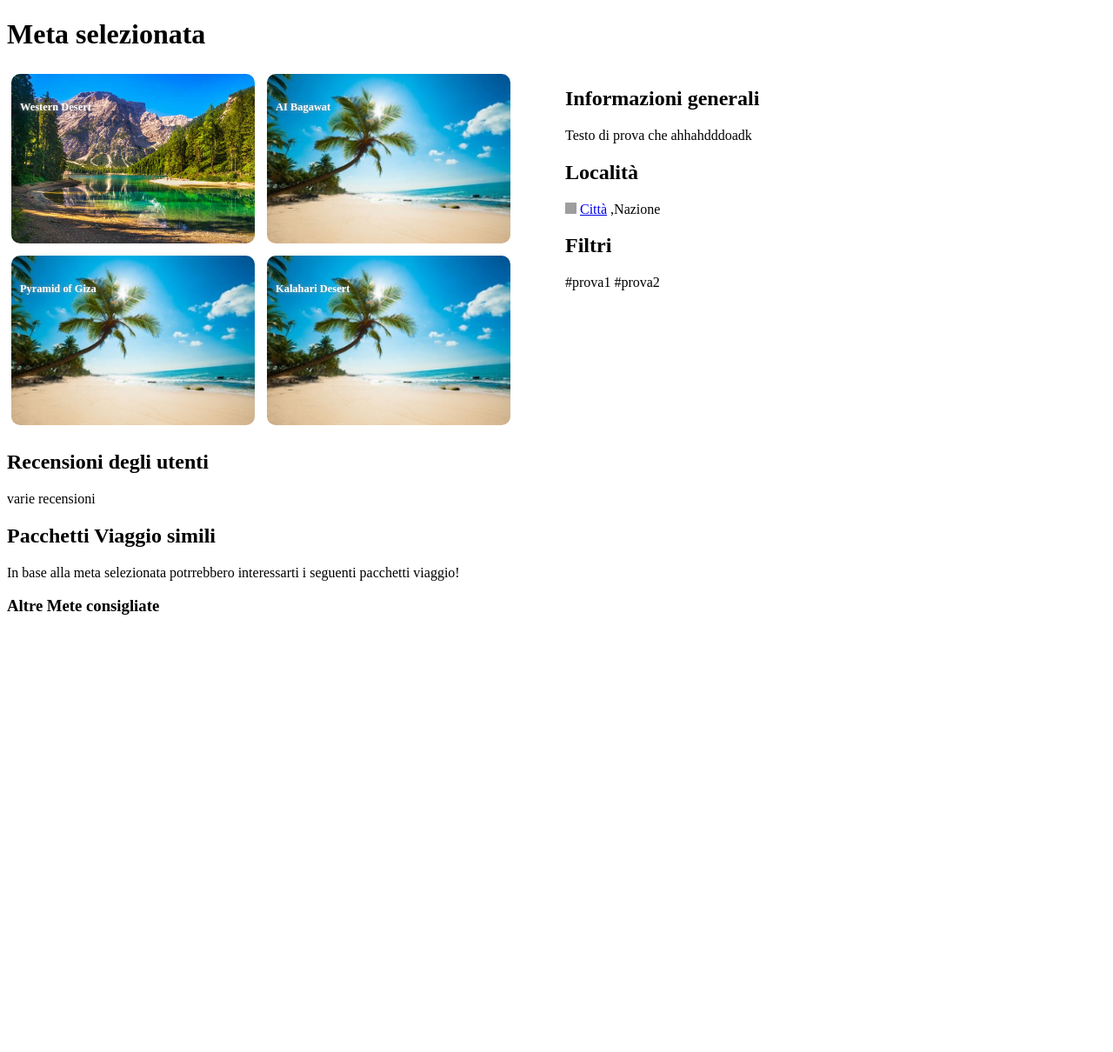
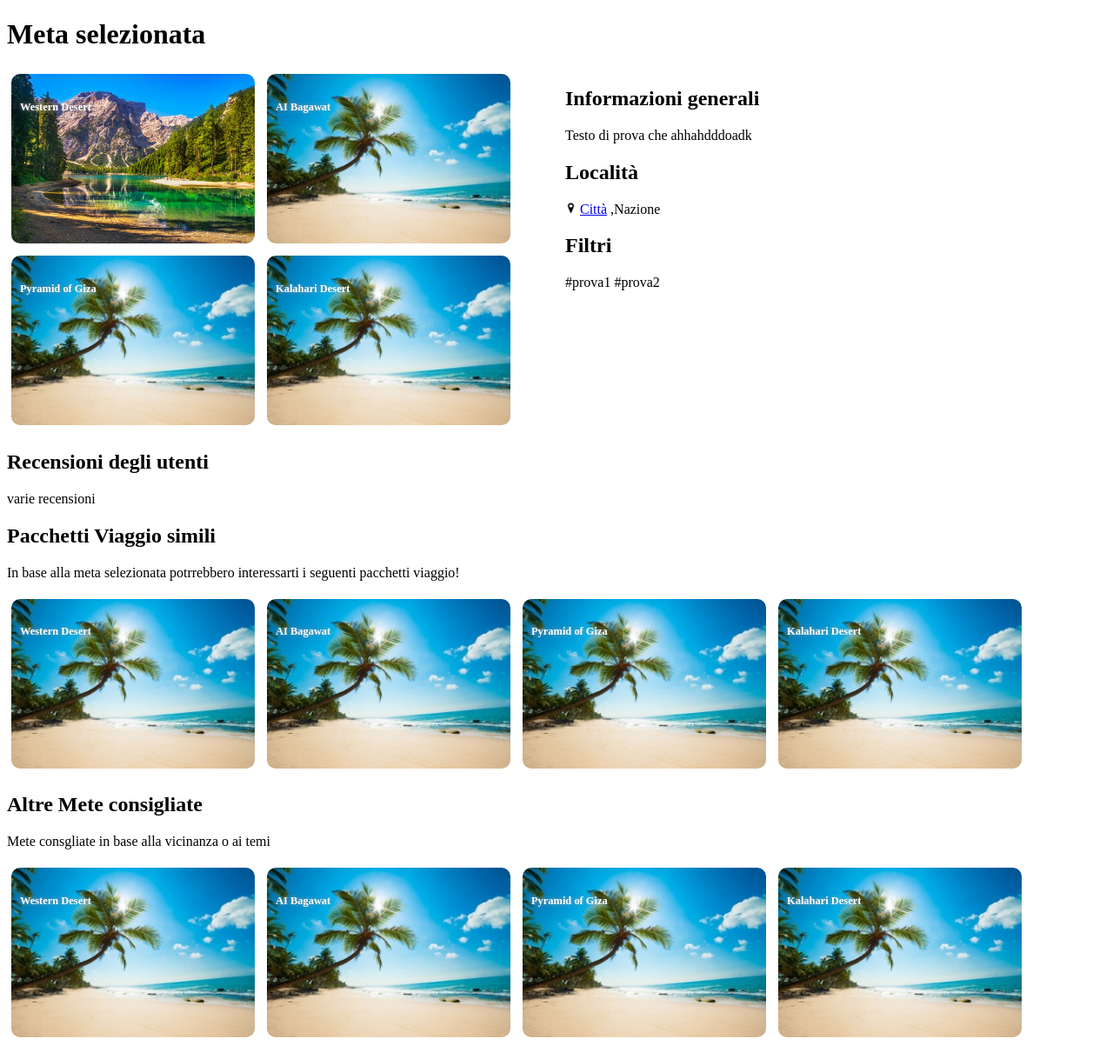
Before and after one commit to PAT19999/PlanAndTravel, a PHP site: page /pages/meta_2.html in a window 1280 px wide. Shown: the whole page at 87% size. Before the commit the page ends 707 px from the top, so only its background shows below. Run offline with PHP 8.4, Linux system fonts and the light colour scheme; grey boxes are pictures that could not be loaded.

Commit message:
aggiunte card ai pacchetti e mete consigliate ( da definire il layout)

```diff
--- a/pages/meta_2.html
+++ b/pages/meta_2.html
@@ -8,7 +8,7 @@
 <body>
 <h1>Meta selezionata</h1>
 
-<div class="row">
+<div class="row row1">
     <div class="col">
         <div class="card card1">
             <div class="text_card">
@@ -56,7 +56,58 @@
 <div class="pacchetti_consigliati">
     <h2>Pacchetti Viaggio simili</h2>
     <p>In base alla meta selezionata potrrebbero interessarti i seguenti pacchetti viaggio!</p>
-    <h3>Altre Mete consigliate</h3>
+    <div class="row row2">
+        <div class="col">
+            <div class="card card5">
+                <div class="text_card">
+                    <h5>Western Desert</h5>
+                </div>
+            </div>
+            <div class="card card6">
+                <div class="text_card">
+                    <h5>AI Bagawat</h5>
+                </div>
+            </div>
+            <div class="card card7">
+                <div class="text_card">
+                    <h5>Pyramid of Giza</h5>
+                </div>
+            </div>
+            <div class="card card8">
+                <div class="text_card">
+                    <h5>Kalahari Desert</h5>
+                </div>
+            </div>
+        </div>
+    </div>
+</div>
+<div class="mete_consigliate">
+    <h2>Altre Mete consigliate</h2>
+    <p>Mete consgliate in base alla vicinanza o ai temi</p>
+    <div class="row row3">
+        <div class="col">
+            <div class="card card9">
+                <div class="text_card">
+                    <h5>Western Desert</h5>
+                </div>
+            </div>
+            <div class="card card10">
+                <div class="text_card">
+                    <h5>AI Bagawat</h5>
+                </div>
+            </div>
+            <div class="card card11">
+                <div class="text_card">
+                    <h5>Pyramid of Giza</h5>
+                </div>
+            </div>
+            <div class="card card12">
+                <div class="text_card">
+                    <h5>Kalahari Desert</h5>
+                </div>
+            </div>
+        </div>
+    </div>
 </div>
 
 </body>
--- a/style/style_meta.css
+++ b/style/style_meta.css
@@ -1,7 +1,13 @@
-.row{
+.row1{
     display:flex; /* dispone le immagini in 2 richje e 2 colonne */
     height: 100%;
     align-items: flex-start;
+}
+.row2 {
+    display: initial;
+}
+.row3 {
+    display: initial;
 }
 .col{ /* si riferisce al testo all'interno della card*/
     flex-basis: 80%;
@@ -46,6 +52,31 @@
 .card4{
     background-image: url(../drawable/Spiaggia_1.jpg);
 }
+.card5{
+    background-image: url(../drawable/Spiaggia_1.jpg);
+}
+.card6{
+    background-image: url(../drawable/Spiaggia_1.jpg);
+}
+.card7{
+    background-image: url(../drawable/Spiaggia_1.jpg);
+}
+.card8{
+    background-image: url(../drawable/Spiaggia_1.jpg);
+}
+.card9{
+    background-image: url(../drawable/Spiaggia_1.jpg);
+}
+.card10{
+    background-image: url(../drawable/Spiaggia_1.jpg);
+}
+.card11{
+    background-image: url(../drawable/Spiaggia_1.jpg);
+}
+.card12{
+    background-image: url(../drawable/Spiaggia_1.jpg);
+}
+
 h5{
     color: #fff;
     text-shadow: 0 0 5px #999;
```
Also changed, not shown: drawable/position.jpg (added).
